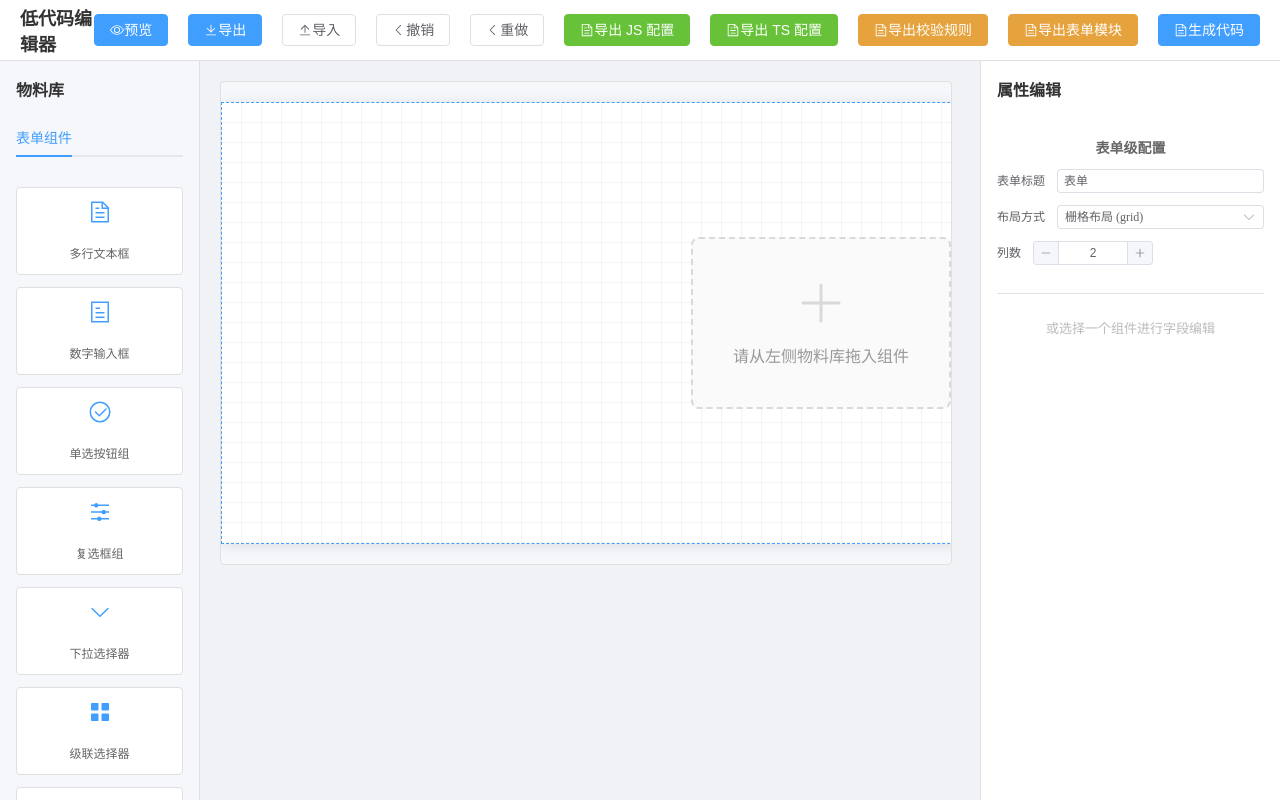
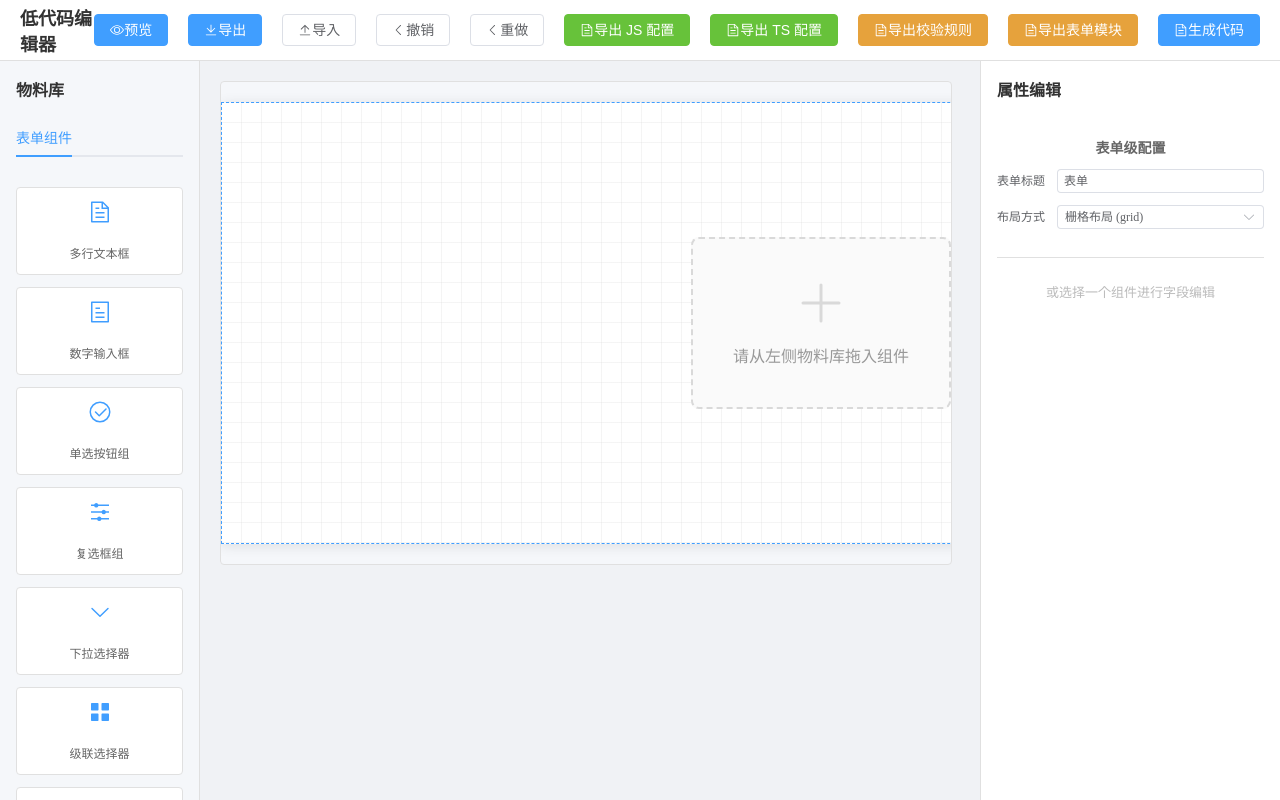
Before and after one commit to CZF1999/jat-LowCodeForm, a Vue app: page / in a window 1280 px wide. Built offline with nearby package versions, Linux system fonts and the light colour scheme.

Commit message:
fix: 列数取消

```diff
--- a/src/components/PropertyPanel.vue
+++ b/src/components/PropertyPanel.vue
@@ -24,14 +24,14 @@
               <el-option label="垂直布局 (vertical)" value="vertical"></el-option>
             </el-select>
           </el-form-item>
-          <el-form-item label="列数" v-if="pageSettings.layout === 'grid'">
+          <!-- <el-form-item label="列数" v-if="pageSettings.layout === 'grid'">
             <el-input-number
               v-model="pageSettings.columns"
               @change="updatePageSettings"
               :min="1"
               :max="6"
             />
-          </el-form-item>
+          </el-form-item> -->
         </el-form>
       </div>
       <p class="no-selection-hint">或选择一个组件进行字段编辑</p>
```
